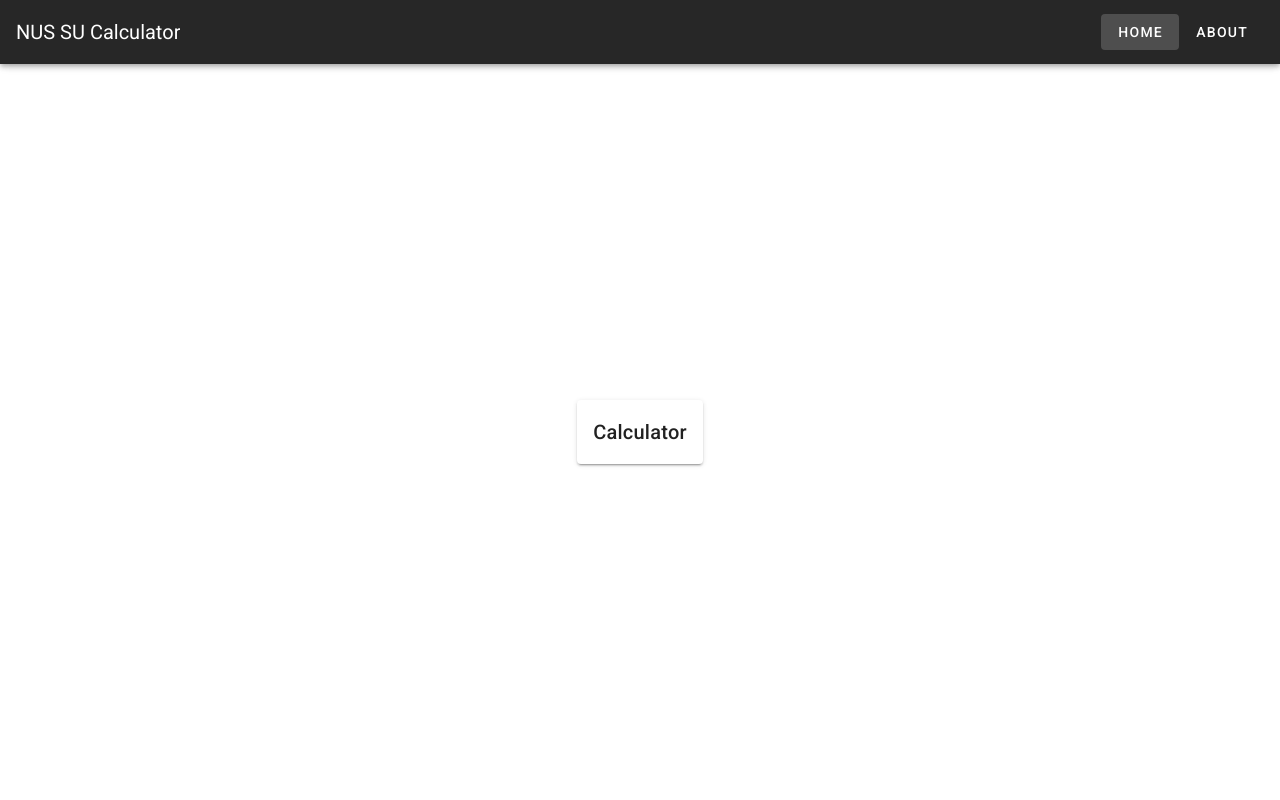
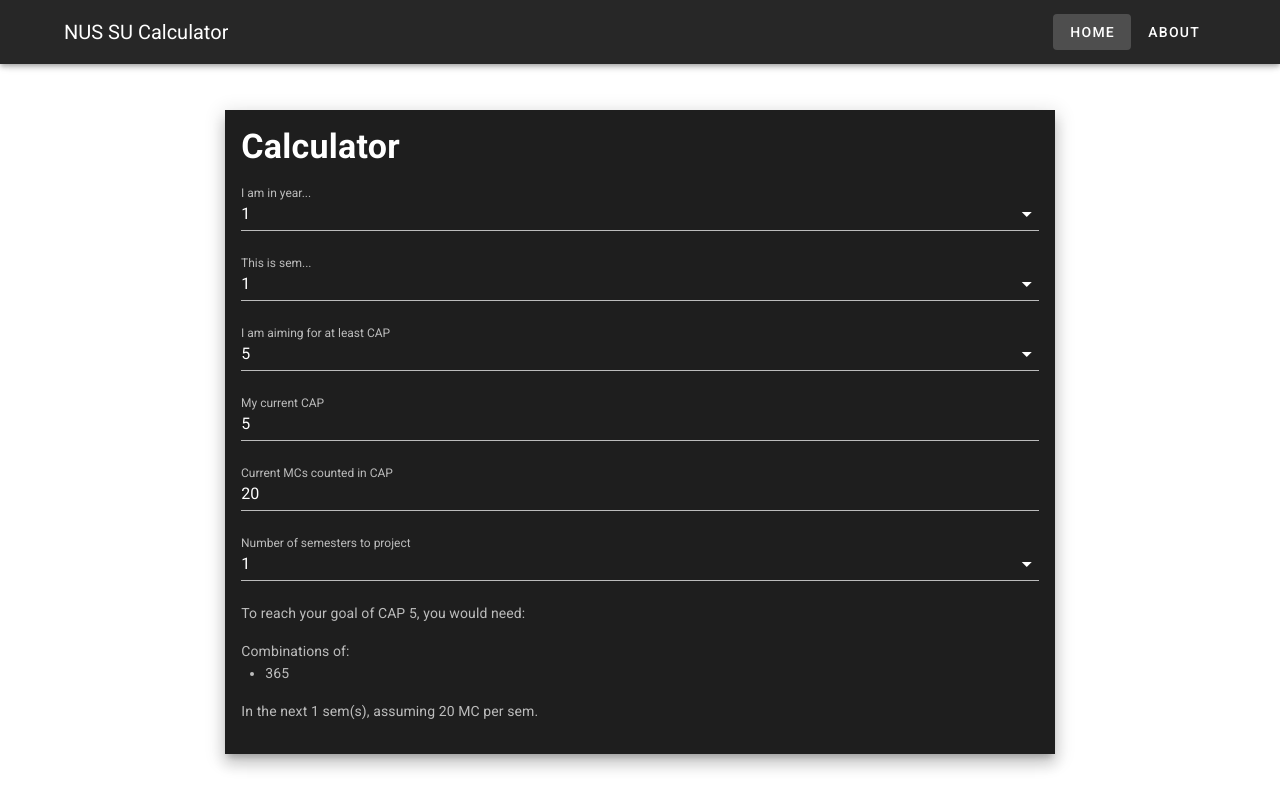
Before and after one commit to nhzaci/CAPForecast, a Vue app: page / in a window 1280 px wide. Built offline with nearby package versions, Linux system fonts and the light colour scheme.

Commit message:
Completed up till getting combinations

```diff
--- a/src/components/NavBar.vue
+++ b/src/components/NavBar.vue
@@ -2,7 +2,11 @@
   <v-app-bar
     dark
     app
+    class="px-lg-12"
   >
+
+    <v-spacer class="hidden-md-and-up"></v-spacer>
+
     <v-toolbar-title>NUS SU Calculator</v-toolbar-title>
 
     <v-spacer></v-spacer>
--- a/src/views/Home.vue
+++ b/src/views/Home.vue
@@ -4,11 +4,56 @@
       justify="center"
       align="center"
     >
-      <v-card>
-        <v-card-title>
-          Calculator
-        </v-card-title>
-      </v-card>
+      <v-col cols="12" lg="8" md="10">
+        <v-card
+          dark
+          tile
+          elevation="10"
+        >
+          <v-card-title :class="titleClass" class="font-weight-bold">
+            Calculator
+          </v-card-title>
+          <v-card-text>
+            <v-form>
+              <v-select
+                v-model="year"
+                :items="years"
+                label="I am in year..."
+              ></v-select>
+              <v-select
+                v-model="sem"
+                :items="sems"
+                label="This is sem..."
+              ></v-select>
+              <v-select
+                v-model="capAim"
+                :items="caps"
+                label="I am aiming for at least CAP"
+              ></v-select>
+              <v-text-field
+                label="My current CAP"
+                v-model="capCurr"
+              ></v-text-field>
+              <v-text-field
+                label="Current MCs counted in CAP"
+                v-model="mcTaken"
+              ></v-text-field>
+              <v-select
+                :items="projectSem"
+                v-model="projectLength"
+                label="Number of semesters to project"
+              ></v-select>
+            </v-form>
+            <p>To reach your goal of CAP {{ capAim }}, you would need:</p>
+            <p>Combinations of:
+              <ul>
+                <li>{{ averageGrade }}</li>
+              </ul>
+            </p>
+            <p>In the next {{ projectLength }} sem(s), assuming 20 MC per sem.</p>
+          </v-card-text>
+        </v-card>
+      </v-col>
     </v-row>
   </v-container>
 </template>
@@ -18,7 +63,90 @@
 
 export default {
   name: 'Home',
-  components: {
+  data: () => ({
+    year: 1,
+    years: [1,2,3,4,5],
+    sem: 1,
+    sems: [1,2],
+    mcTaken: 20,
+    capAim: 5.0,
+    capCurr: 5.0,
+    caps: [5.0, 4.5, 4.0, 3.5, 3.0, 2.5, 2.0],
+    capsReverse: [2.0, 2.5, 3.0, 3.5, 4.0, 4.5, 5.0],
+    projectSem: [1,2,3,4,5,6,7,8,9,10],
+    projectLength: 1,
+  }),
+  methods: {
+    getCombinations(total) {
+      var count = 0
+      var caps = this.capsReverse
+
+      var changer = function(index, value) {
+        var currentCap = caps[index]
+
+        if (index == 0) {
+          if (value % currentCap == 0) {
+            count++
+          }
+          return
+        }
+
+        while (value >= 0) {
+          changer(index-1, value)
+          value -= currentCap
+        }
+      }
+      changer(caps.length - 1, total)
+      return count
+    },
+    getGrade(val) {
+      if (val > 5) {
+        return 'Hmmm... Someone trying to play punk?'
+      } else if (val > 4.50) {
+        return 'A'
+      } else if (val > 4.00) {
+        return 'A-'
+      } else if (val > 3.50) {
+        return 'B+'
+      } else if (val > 3.00) {
+        return 'B'
+      } else if (val > 2.50) {
+        return 'B-'
+      } else if (val > 2.00) {
+        return 'C+'
+      } else {
+        return 'C'
+      }
+    }
+  },
+  watch: {
+    year: function (val) {
+      this.mcTaken = Number(val) * this.sem * 20
+    },
+    sem: function (val) {
+      this.mcTaken = Number(val) * this.year * 20
+    }
+  },
+  computed: {
+    averageGrade() {
+      let totalMC = this.projectLength * 20 + Number(this.mcTaken)
+      let totalGP = totalMC * this.capAim
+      let remGP = totalGP - (Number(this.mcTaken) * Number(this.capCurr))
+      //let avgGP = remGP / (this.projectLength * 20)
+      return this.getCombinations(remGP / 4) // assume each mod is 4 MC
+    },
+    titleClass() {
+      if (this.$vuetify.breakpoint.mdAndUp) {
+        return 'display-1'
+      }
+      return 'headline'
+    },
+    subtitleClass() {
+      if (this.$vuetify.breakpoint.mdAndUp) {
+        return 'headline'
+      }
+      return 'subtitle-1'
+    }
   }
 }
 </script>
```
